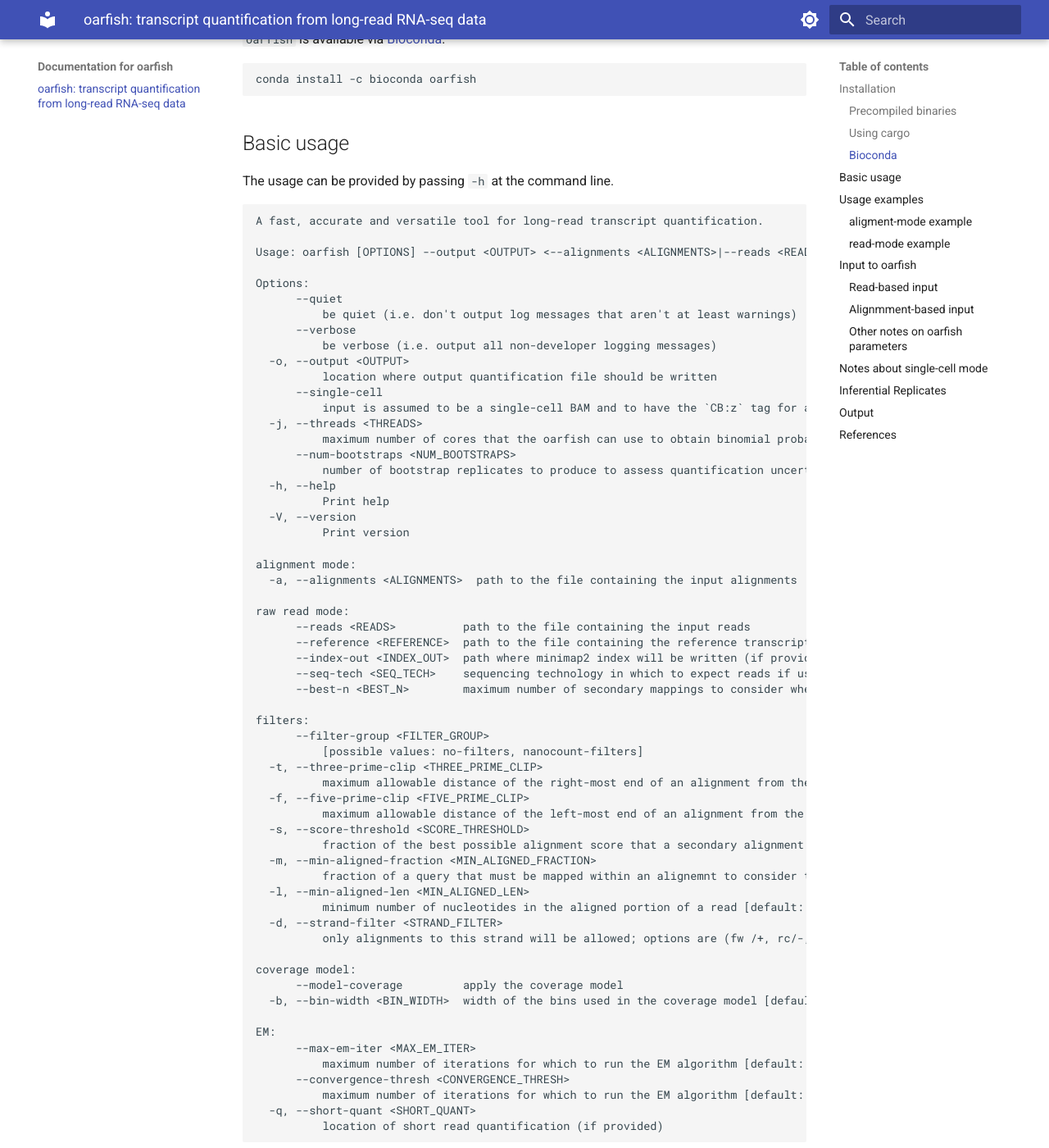
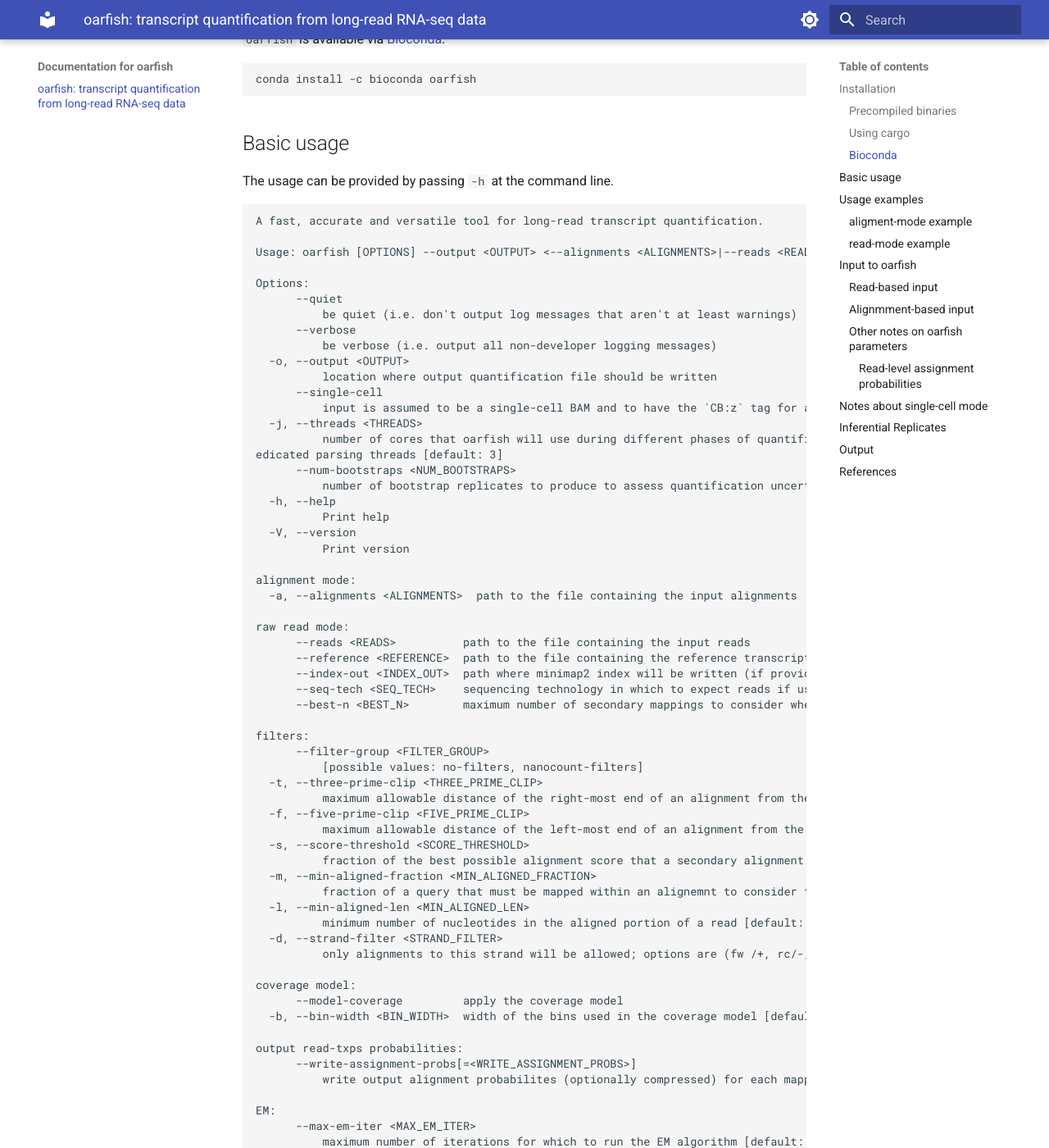
Before and after one commit to COMBINE-lab/oarfish, an MkDocs documentation site: the page built from docs/index.md, in a window 1280 px wide and 1400 px high, scrolled down 1215 px. Shown: the whole window at 82% size. Built offline with MkDocs 1.6.1 and Material for MkDocs 9.7.7, drawn with Linux system fonts in a browser that asks for light colours; some of the changed text lies outside the part shown.

Commit message:
update docs

````diff
--- a/docs/index.md
+++ b/docs/index.md
@@ -59,7 +59,8 @@
       --single-cell
           input is assumed to be a single-cell BAM and to have the `CB:z` tag for all read records
   -j, --threads <THREADS>
-          maximum number of cores that the oarfish can use to obtain binomial probability [default: 1]
+          number of cores that oarfish will use during different phases of quantification. Note: This value will be at least 2 for bulk quantification and at least 3 for single-cell quantification due to the use of d
+edicated parsing threads [default: 3]
       --num-bootstraps <NUM_BOOTSTRAPS>
           number of bootstrap replicates to produce to assess quantification uncertainty [default: 0]
   -h, --help
@@ -96,6 +97,10 @@
 coverage model:
       --model-coverage         apply the coverage model
   -b, --bin-width <BIN_WIDTH>  width of the bins used in the coverage model [default: 100]
+
+output read-txps probabilities:
+      --write-assignment-probs[=<WRITE_ASSIGNMENT_PROBS>]
+          write output alignment probabilites (optionally compressed) for each mapped read
 
 EM:
       --max-em-iter <MAX_EM_ITER>
@@ -184,6 +189,46 @@
 
 **In general**, if you apply a `filter-group`, the group options will be applied first and then any explicitly provided options given will override the corresponding option in the `filter-group`.
 
+#### Read-level assignment probabilities
+
+`oarfish` has the ability to output read-level assignment probabilities.  That is, for each input read, what is the probability, conditioned on the final estimate of transcript abundances, that the read was sequenced from each transcript to which it aligned. By default, this information is not recorded (as it's not required, or commonly used, for most standard analyses). To enable this output, you should pass the `--write-assignment-probs` option to `oarfish`.  Optionally, you may also pass `--write-assignment-probs=compressed` to write the output to a compressed ([lz4](https://github.com/lz4/lz4)) stream --- the default
+output is to an uncompressed text file.
+
+The format of the read assignment probabilities is as follows --- where all fields below on a single line are `\t` delimited:
+
+```
+<m> <n>
+<tname_1>
+<tname_2>
+...
+<tname_m>
+<rname_1> <k_1> <tid_11> <tid_21> ... <tid_{k_1}1> <p_11> <p_21> ... <p_{k_1}1>
+...
+<rname_n> <k_1> <tid_1n> <tid_2n> ... <tid_{k_n}n> <p_1n> <p_2n> ... <p_{k_n}n>
+```
+
+Here, `<m>` is the number of transcripts in the reference, `<n>` is the number of *mapped* reads. The following `m` lines consist of the names of the transcripts in the order they will be referred to in the file. The following `n` lines after that provide the actual alignment information and assignment probabilities for each read.
+
+The format of each of these lines is as follows; `<rname>` is the name of the read, `<k>` is the number of alignments for which probabilities are reported (if it is determined an alignment is invalid under the model, it may not be reported). Subsequently, there is a list of `k` integers, and `k` floating point numbers. Each of the `k` integers is the index of some transcript in the list of `m` transcripts given at the start of the file, and the subsequent list of `k` floating point numbers are the assignment probabilities of this read to each of the transcripts.
+
+For example:
+
+```
+5 3
+txpA
+txpB
+txpC
+txpD
+txpE
+readX 2 0 2 0.4 0.6
+readY 3 1 3 4 0.1 0.2 0.7
+readZ 1 4 1.0
+```
+
+This file provides an example with 5 reference transcripts and 3 mapped reads. The first read (readX) maps to transcripts 0 and 2 (so txpA and txpC) with probabilities 0.4 and 0.6 respectively. The next read (readY) maps to 3 transcripts, txpB, txpD and txpE with probabilities 0.1, 0.2, and 0.7 respectively. Finally, the last read (readZ) maps uniquely to transcript txpE with probability 1.
+
+The compressed output (i.e. what is generated if one passes `--write-assignment-probs=compressed`) is exactly the same format, except instead of residing in a plain text file, it is written to an lz4 compressed text file.  You can either decompress this file first with an lz4 decompressor, or decompress it on-the-fly as you are parsing the file using the lz4 library in your favorite language.
+
 ## Notes about single-cell mode
 
 Starting with version 0.6.1 `oarfish` incorporates the first single-cell quantification capabilities. Given a `bam` file, **collated by cell barcode and with already (UMI) deduplicated reads**, this mode, enabled with the `--single-cell` flag, will allow `oarfish` to produce a single-cell quantification matrix. Currently, this mode can not be used with read-based mode, and the input `bam` file should be properly formatted for this purpose.
````
